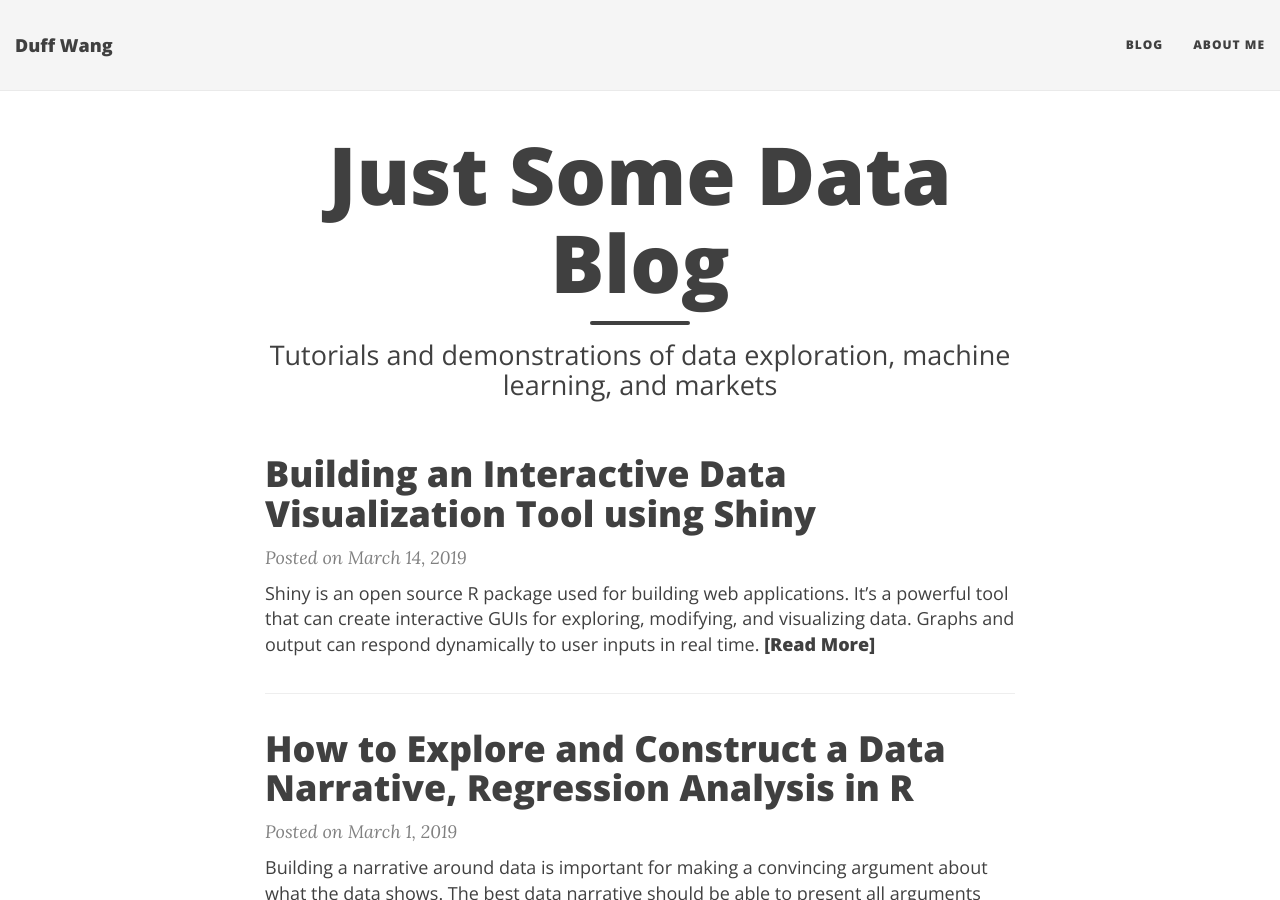
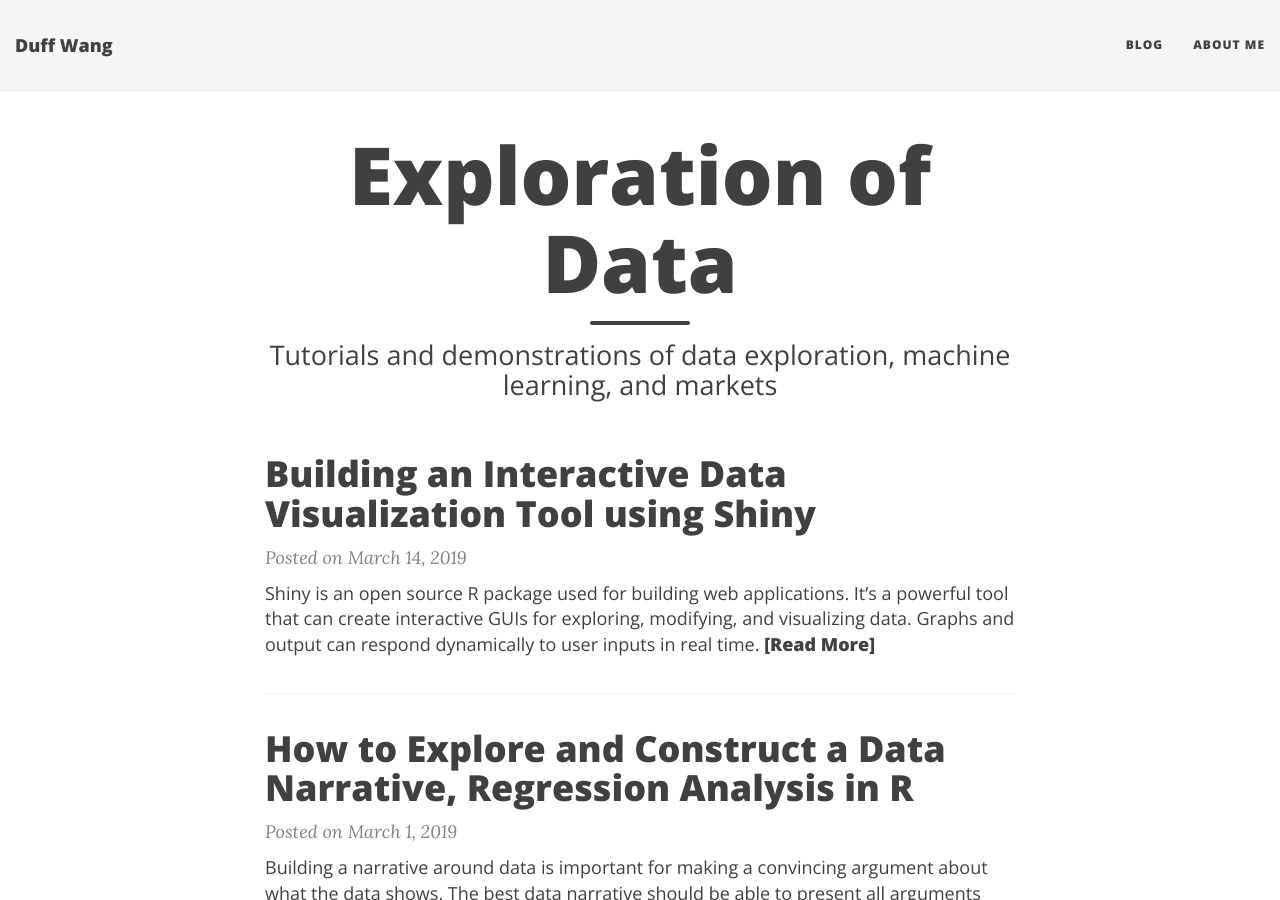
Before and after one commit to duffwang/duffwang.github.io, a Jekyll site: the page built from index.html, in a window 1280 px wide and 900 px high. Built offline with Jekyll 4.4.1, drawn with Linux system fonts in a browser that asks for light colours; nearby versions of some CDN libraries; the list of posts is cut into pages by our own code.

Commit message:
change blog title

```diff
--- a/index.html
+++ b/index.html
@@ -1,6 +1,6 @@
 ---
 layout: page
-title: Just Some Data Blog
+title: Exploration of Data
 subtitle: Tutorials and demonstrations of data exploration, machine learning, and markets
 use-site-title: true
 ---
```
